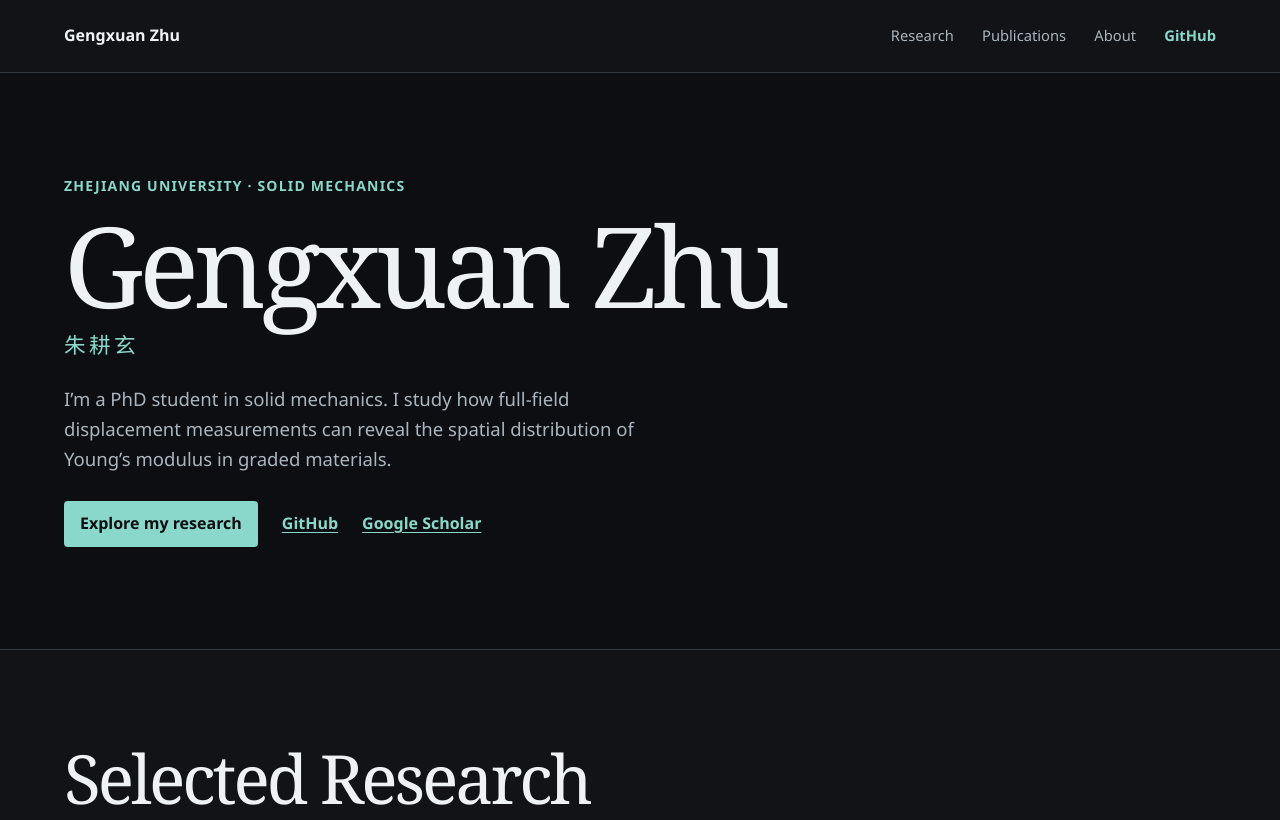
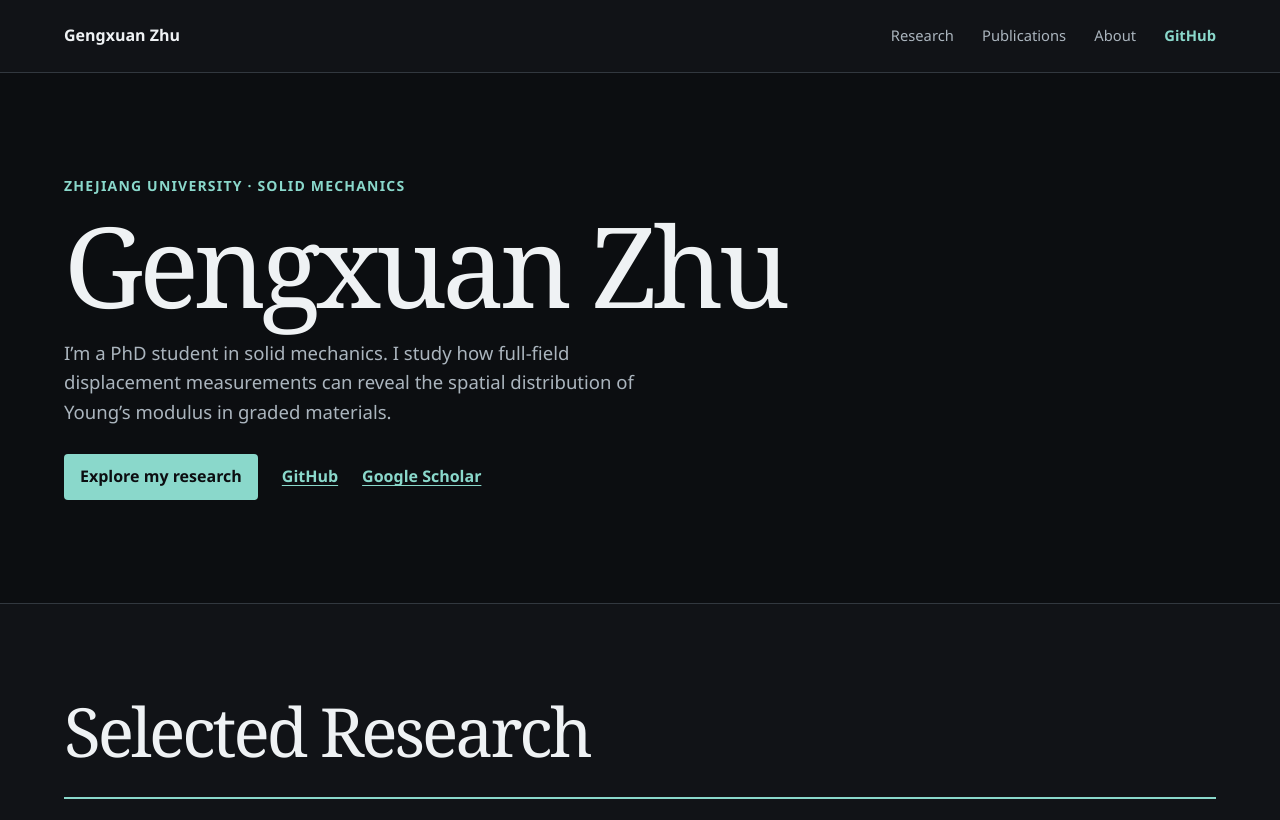
Before and after one commit to zhugx-zju/zhugx-zju.github.io, a plain HTML site: page index.html in a window 1280 px wide. Shown: the top 820 px of the page. Drawn offline with Linux system fonts and the light colour scheme.

Commit message:
Use the English name on the academic homepage

```diff
--- a/index.html
+++ b/index.html
@@ -27,7 +27,6 @@
         <div class="intro">
           <p class="eyebrow">Zhejiang University · Solid Mechanics</p>
           <h1 id="name">Gengxuan Zhu</h1>
-          <p class="local-name" lang="zh-Hans">朱耕玄</p>
           <p class="intro-text">I’m a PhD student in solid mechanics. I study how full-field displacement measurements can reveal the spatial distribution of Young’s modulus in graded materials.</p>
           <div class="actions">
             <a class="button" href="#research">Explore my research</a>
--- a/style.css
+++ b/style.css
@@ -37,7 +37,6 @@ nav .header-github { color: var(--accent); font-weight: 700; }
 .hero { background: var(--dark); border-bottom: 1px solid var(--line); padding-block: clamp(3.8rem, 8vw, 7.4rem); }
 .intro { max-width: 59rem; }
 .hero h1 { font-size: clamp(3.5rem, 9vw, 7rem); line-height: .9; margin-block: 1.1rem .75rem; }
-.local-name { color: var(--accent); font-size: 1.35rem; letter-spacing: .16em; }
 .intro-text { max-width: 37rem; margin-top: 1.35rem; color: var(--muted); font-size: clamp(1.02rem, 1.7vw, 1.16rem); }
 .actions { display: flex; flex-wrap: wrap; align-items: center; gap: 1rem 1.5rem; margin-top: 1.7rem; }
 .button { background: var(--accent); color: var(--dark); text-decoration: none; font-weight: 650; padding: .65rem 1rem; border-radius: .25rem; }
```
